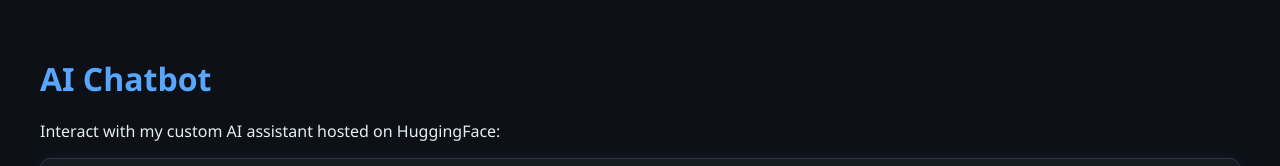
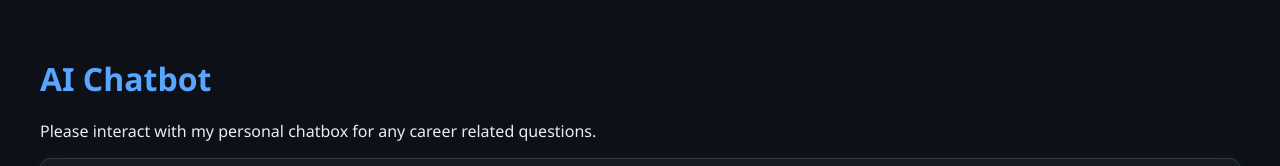
Before and after one commit to hamletsp/hamletsp.github.io, a plain HTML site: page index.html in a window 1280 px wide. Shown: the part 2760-2926 px from the top of the page. Drawn offline with Linux system fonts and the light colour scheme.

Commit message:
Update chatbot description in index.html

```diff
--- a/index.html
+++ b/index.html
@@ -242,7 +242,7 @@
     <!-- CHATBOT -->
     <section id="chatbot" class="section">
         <h3>AI Chatbot</h3>
-        <p>Interact with my custom AI assistant hosted on HuggingFace:</p>
+        <p>Please interact with my personal chatbox for any career related questions.</p>
 
         <div class="card">
             <iframe
```
